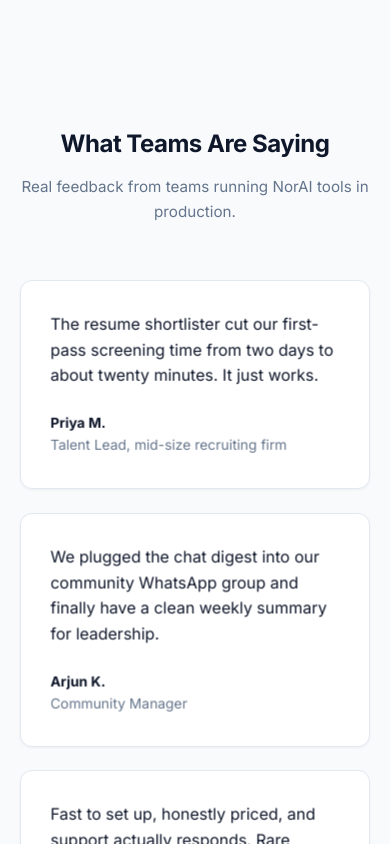
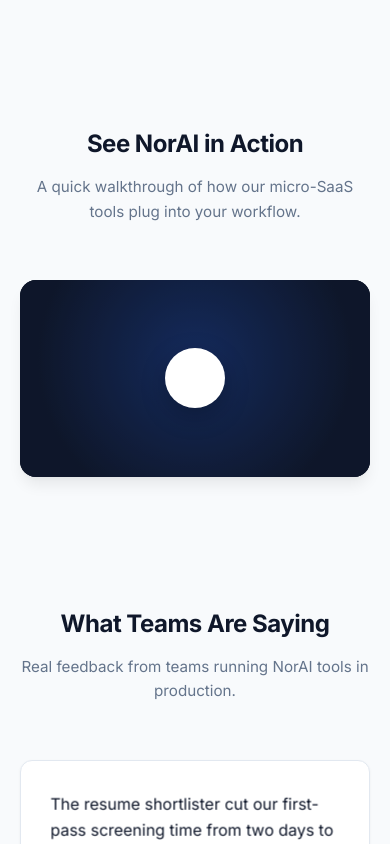
Before and after one commit to mr-sonu-singh/NorAi, a Next.js app: page / in a window 390 px wide. Shown: the part 6440-7284 px from the top of the page. Built offline with nearby package versions, Linux system fonts and the light colour scheme.

Commit message:
video section

```diff
--- a/app/globals.css
+++ b/app/globals.css
@@ -1846,3 +1846,75 @@
         font-size: 1.6rem;
     }
 }
+
+/* --- Home: Video Section --- */
+.video-wrap {
+    max-width: 850px;
+    margin: 0 auto;
+    aspect-ratio: 16 / 9;
+    border-radius: 16px;
+    overflow: hidden;
+    box-shadow: var(--shadow-lg);
+    background: var(--primary);
+    position: relative;
+}
+
+.video-thumb {
+    width: 100%;
+    height: 100%;
+    border: none;
+    cursor: pointer;
+    background: radial-gradient(circle at 50% 40%, rgba(37, 99, 235, 0.35) 0%, var(--primary) 75%);
+    background-size: cover;
+    background-position: center;
+    display: flex;
+    align-items: center;
+    justify-content: center;
+    position: relative;
+}
+
+.video-thumb::after {
+    content: "";
+    position: absolute;
+    inset: 0;
+    background: rgba(15, 23, 42, 0.25);
+    transition: background 0.3s ease;
+}
+
+.video-thumb:hover::after {
+    background: rgba(15, 23, 42, 0.1);
+}
+
+.video-play-btn {
+    position: relative;
+    z-index: 1;
+    width: 76px;
+    height: 76px;
+    border-radius: 50%;
+    background: #fff;
+    color: var(--accent);
+    display: flex;
+    align-items: center;
+    justify-content: center;
+    font-size: 1.5rem;
+    box-shadow: 0 8px 24px rgba(0, 0, 0, 0.25);
+    transition: transform 0.25s ease;
+}
+
+.video-thumb:hover .video-play-btn {
+    transform: scale(1.08);
+}
+
+.video-iframe {
+    width: 100%;
+    height: 100%;
+    border: none;
+}
+
+@media (max-width: 640px) {
+    .video-play-btn {
+        width: 60px;
+        height: 60px;
+        font-size: 1.2rem;
+    }
+}
--- a/app/page.tsx
+++ b/app/page.tsx
@@ -2,6 +2,7 @@
 import type { Metadata } from "next";
 import AIOrb from "@/components/AIOrb";
 import TiltCard from "@/components/TiltCard";
+import VideoSection from "@/components/VideoSection";
 
 export const metadata: Metadata = {
   title: "NorAI Technologies — Simple AI Tools for Every Business",
@@ -272,6 +273,17 @@
 
       <section className="section">
         <div className="section-header">
+          <h2>See NorAI in Action</h2>
+          <p>
+            A quick walkthrough of how our micro-SaaS tools plug into your
+            workflow.
+          </p>
+        </div>
+        <VideoSection videoId="rcExV3-YAPE" />
+      </section>
+
+      <section className="section">
+        <div className="section-header">
           <h2>What Teams Are Saying</h2>
           <p>Real feedback from teams running NorAI tools in production.</p>
         </div>
--- /dev/null
+++ b/components/VideoSection.tsx
@@ -0,0 +1,42 @@
+"use client";
+
+import { useState } from "react";
+
+export default function VideoSection({
+  videoId,
+  thumbnail,
+}: {
+  videoId: string; // YouTube video ID only, e.g. "dQw4w9WgXcQ"
+  thumbnail?: string;
+}) {
+  const [playing, setPlaying] = useState(false);
+
+  return (
+    <div className="video-wrap">
+      {!playing ? (
+        <button
+          className="video-thumb"
+          onClick={() => setPlaying(true)}
+          aria-label="Play demo video"
+          style={
+            thumbnail
+              ? { backgroundImage: `url(${thumbnail})` }
+              : undefined
+          }
+        >
+          <span className="video-play-btn">
+            <i className="fa-solid fa-play" aria-hidden="true"></i>
+          </span>
+        </button>
+      ) : (
+        <iframe
+          className="video-iframe"
+          src={`https://www.youtube-nocookie.com/embed/${videoId}?autoplay=1&rel=0`}
+          title="NorAI Technologies product demo"
+          allow="accelerometer; autoplay; clipboard-write; encrypted-media; gyroscope; picture-in-picture"
+          allowFullScreen
+        />
+      )}
+    </div>
+  );
+}
```
